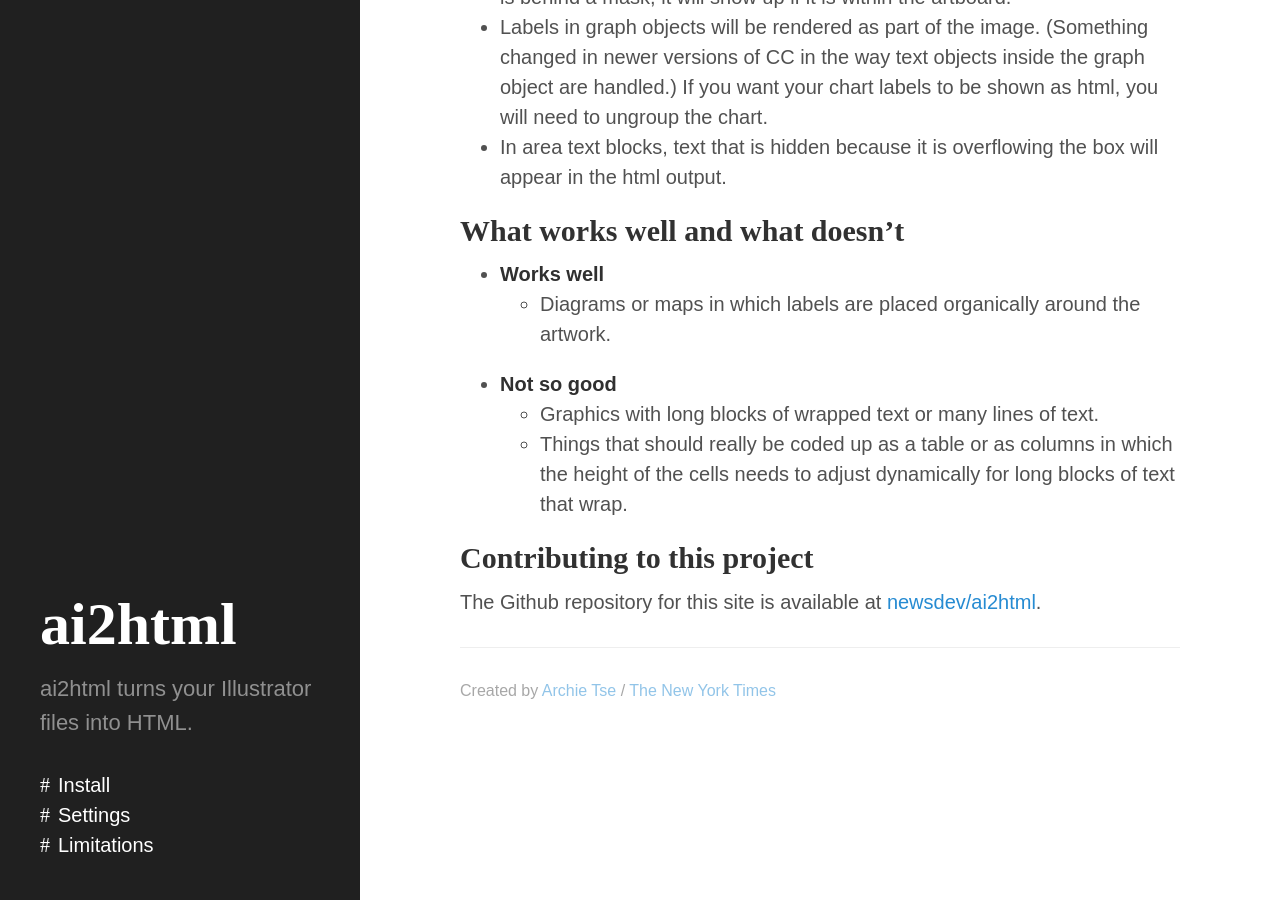
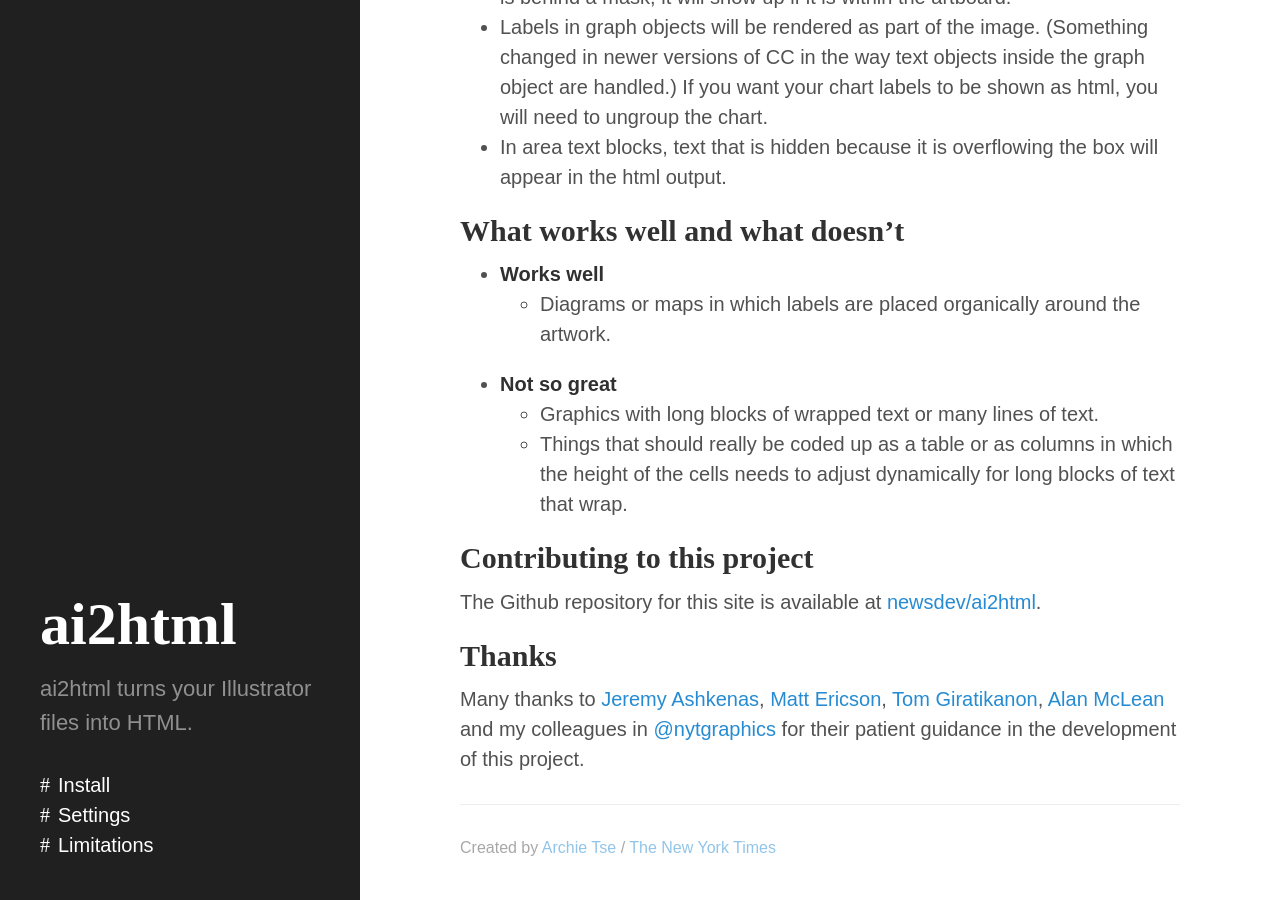
Before and after one commit to newsdev/ai2html, a Jekyll site: the page built from index.md, in a window 1280 px wide and 900 px high, scrolled down 10801 px. Built offline with Jekyll 4.4.1, drawn with Linux system fonts in a browser that asks for light colours; Markdown is read by kramdown in place of the engine named in the settings.

Commit message:
Sync README.md in master branch to index.md in gh-pages

```diff
--- a/index.md
+++ b/index.md
@@ -238,14 +238,18 @@
 - In area text blocks, text that is hidden because it is overflowing the box will appear in the html output.
 
 
+<!-- ## Why not just export an image out Illustrator -->
+
+
 ## What works well and what doesn’t
 
 - **Works well**
   - Diagrams or maps in which labels are placed organically around the artwork.
 
-- **Not so good**
+- **Not so great**
   - Graphics with long blocks of wrapped text or many lines of text.
   - Things that should really be coded up as a table or as columns in which the height of the cells needs to adjust dynamically for long blocks of text that wrap.
+
 
 
 ## Contributing to this project
@@ -253,6 +257,12 @@
 The Github repository for this site is available at [newsdev/ai2html](https://github.com/newsdev/ai2html).
 
 
+## Thanks
+
+Many thanks to [Jeremy Ashkenas](https://twitter.com/jashkenas), [Matt Ericson](https://twitter.com/mericson), [Tom Giratikanon](https://twitter.com/giratikanon), [Alan McLean](https://twitter.com/alanmclean) and my colleagues in [@nytgraphics](https://twitter.com/nytgraphics) for their patient guidance in the development of this project.
+
+
+
 ---
 
 <p style="font-size:.8em;opacity:0.5;">Created by <a href="https://twitter.com/archietse">Archie Tse</a> / <a href="https://github.com/newsdev">The New York Times</a></p>
```
